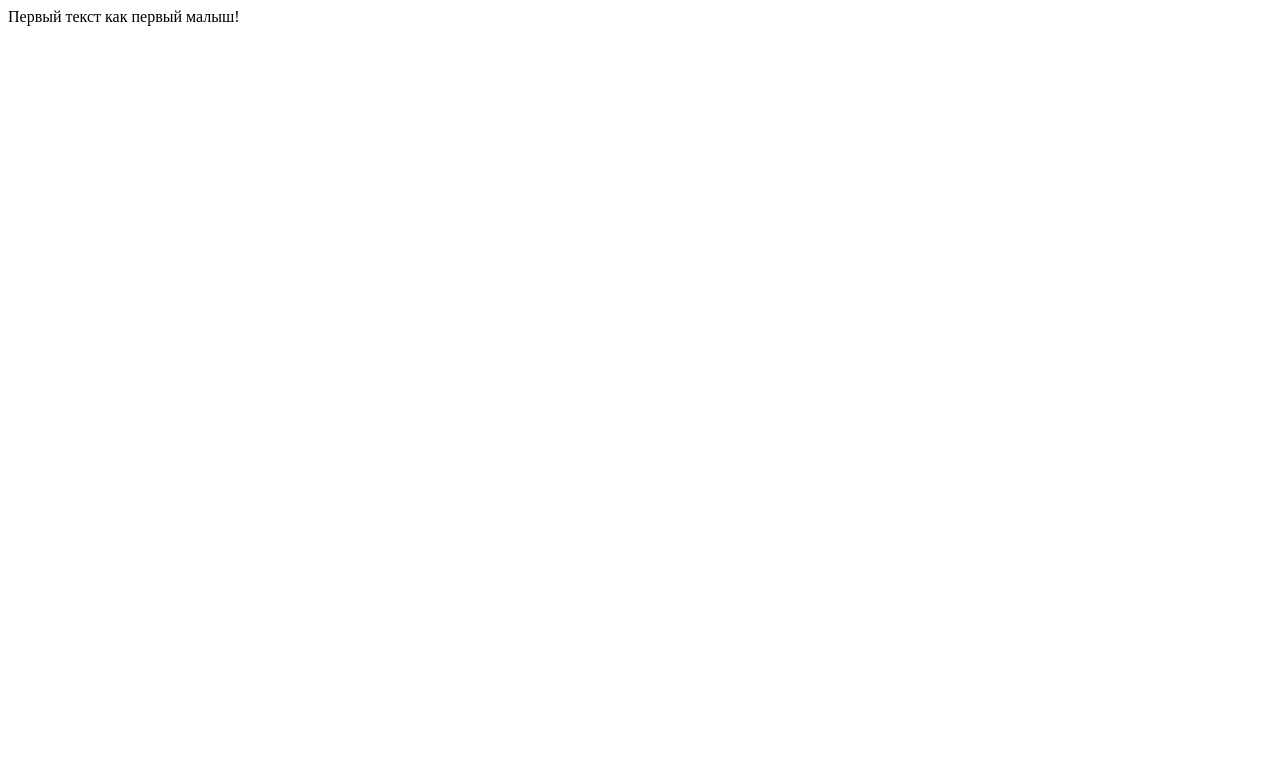
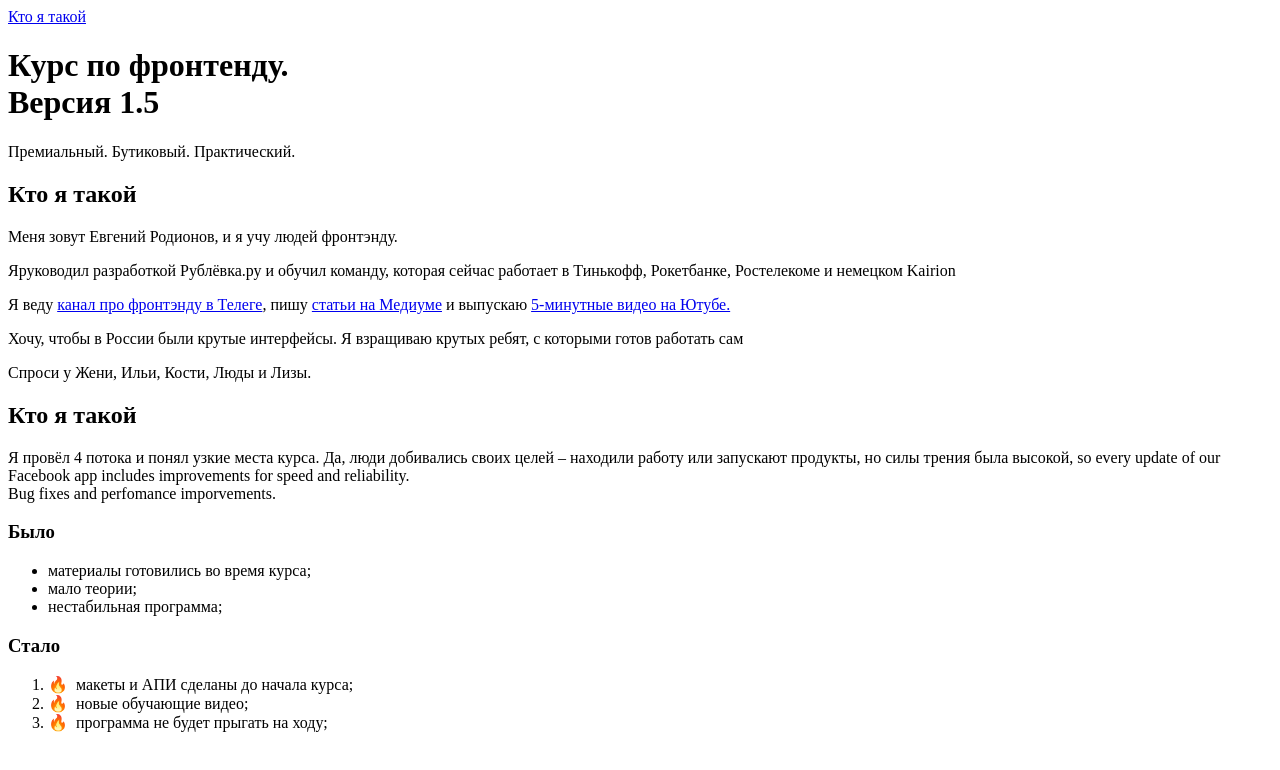
Before and after one commit to valerypevnev/verstka, a plain HTML site: page index.html in a window 1280 px wide. Drawn offline with Linux system fonts and the light colour scheme.

Commit message:
First lesson

```diff
--- a/index.html
+++ b/index.html
@@ -1,8 +1,41 @@
+<!DOCTYPE html>
 <html>
     <head>
-      <title>Заголовок страницы</title>
+        <title>Курс по фронтэнду 1.5</title>
     </head>
     <body>
-      <p>Первый текст как первый малыш!</p>
+        <main>
+            <Header>
+                <nav>
+                    <a href="#">Кто я такой</a>
+                </nav>
+                <h1>Курс по фронтенду.<br>Версия 1.5</h1>
+                <p>Премиальный. Бутиковый. Практический.</p>
+            </Header>
+            <section>
+                <h2>Кто я такой</h2>
+                <p>Меня зовут Евгений Родионов, и я учу людей фронтэнду.</p>
+                <p>Яруководил разработкой Рублёвка.ру и обучил команду, которая сейчас работает в Тинькофф, Рокетбанке, Ростелекоме и немецком Kairion</p>
+                <p>Я веду <a href="#">канал про фронтэнду в Телеге</a>, пишу <a href="#">статьи на Медиуме</a> и выпускаю <a href="#">5-минутные видео на Ютубе.</a></p>
+                <p>Хочу, чтобы в России были крутые интерфейсы. Я взращиваю крутых ребят, с которыми готов работать сам</p>
+                <p>Спроси у Жени, Ильи, Кости, Люды и Лизы.</p>
+            </section>
+            <section>
+                <h2>Кто я такой</h2>
+                <p>Я провёл 4 потока и понял узкие места курса. Да, люди добивались своих целей &#8211; находили работу или запускают продукты, но силы трения была высокой, so every update of our Facebook app includes improvements for speed and reliability.<br>Bug fixes and perfomance imporvements.</p>
+                <h3>Было</h3>
+                <ul>
+                    <li>материалы готовились во время курса;</li>
+                    <li>мало теории;</li>
+                    <li>нестабильная программа;</li>
+                </ul>
+                <h3>Стало</h3>
+                <ol>
+                    <li>🔥 &nbsp;макеты и АПИ сделаны до начала курса;</li>
+                    <li>🔥 &nbsp;новые обучающие видео;</li>
+                    <li>🔥 &nbsp;программа не будет прыгать на ходу;</li>
+                </ol>
+            </section>
+        </main>
     </body>
   </html>
```
